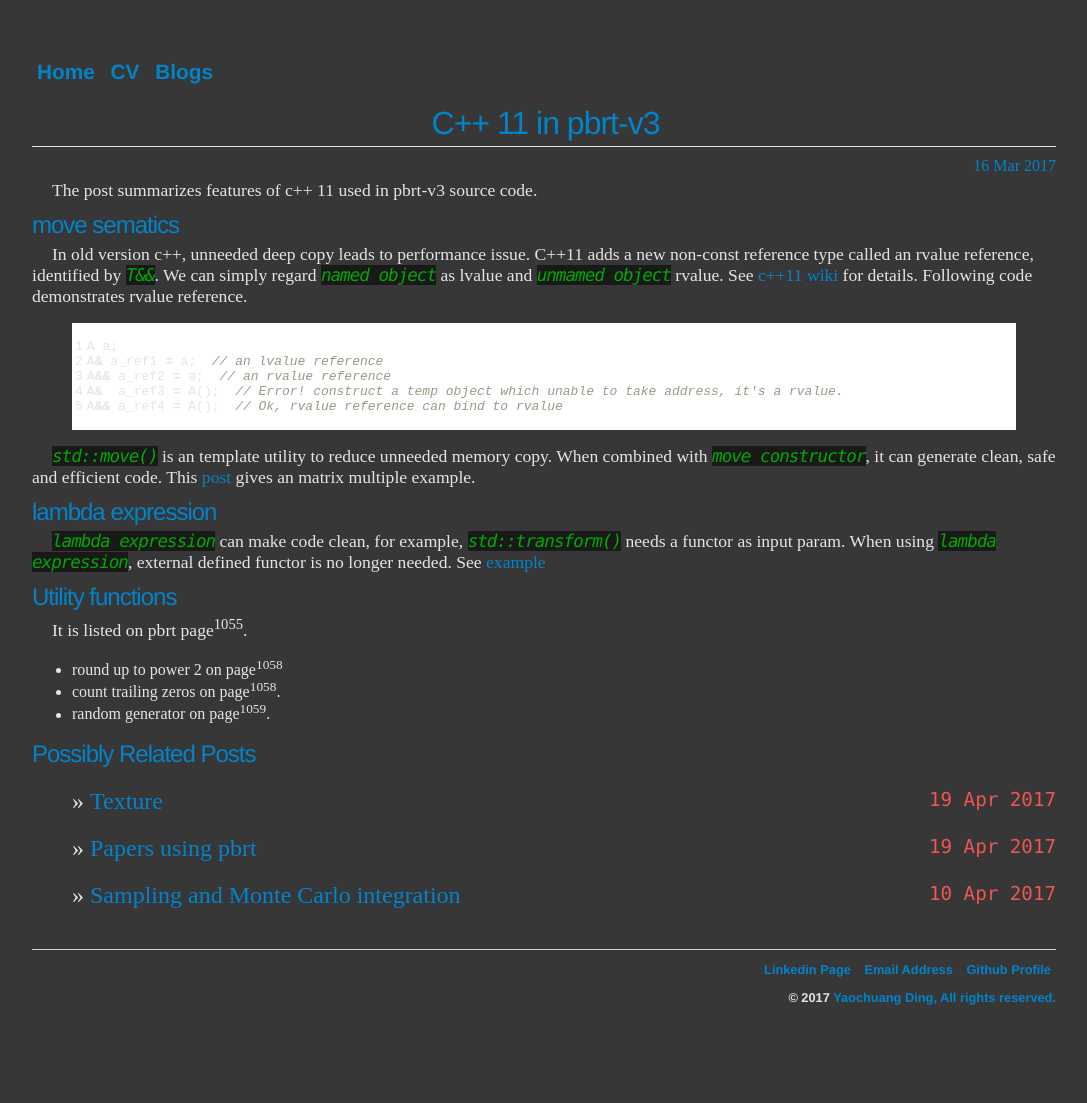
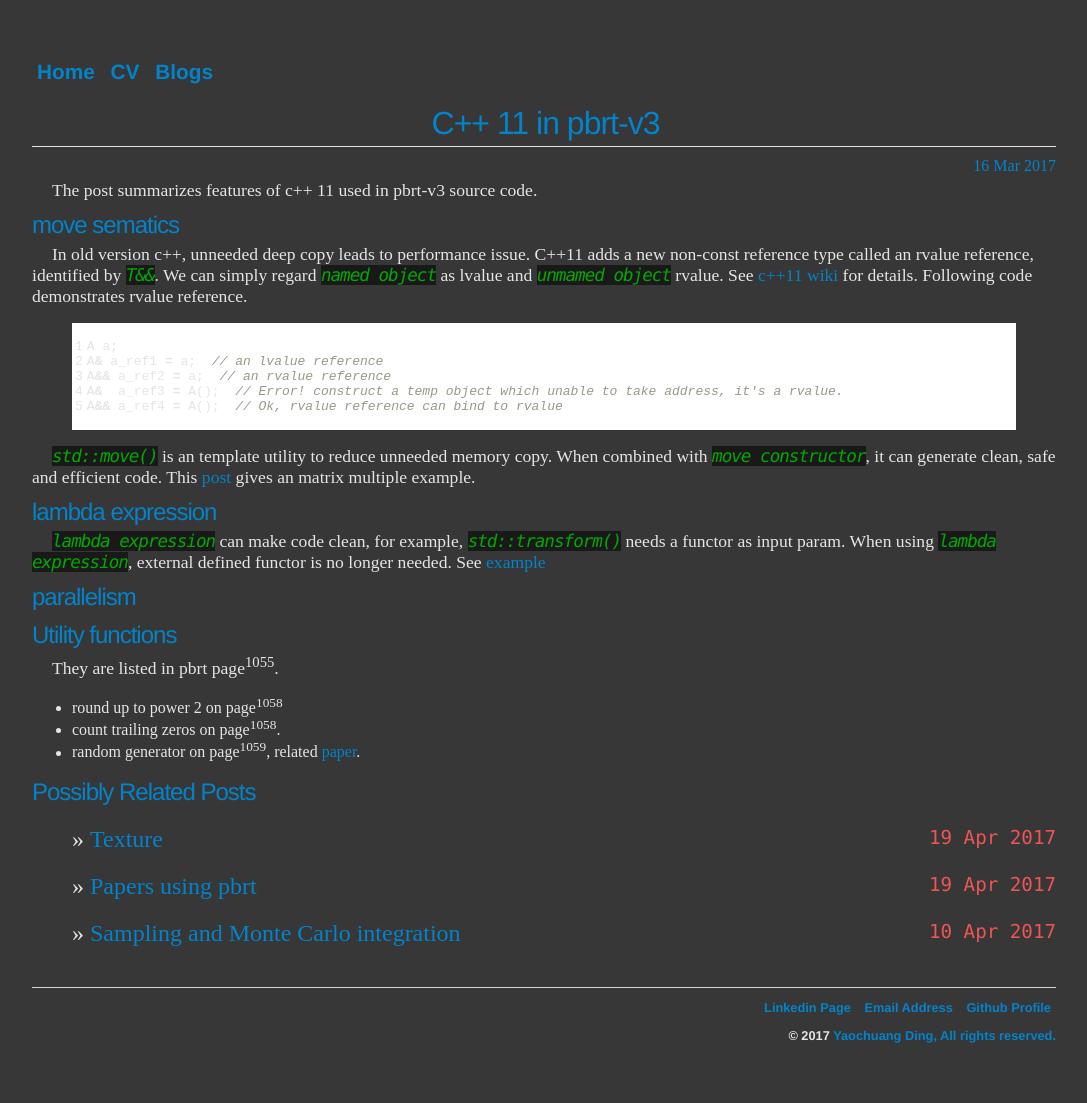
Before and after one commit to ychding11/ychding11.github.io, a Jekyll site: the page built from _posts/2017-03-16-c++11-pbrt-v3.md, in a window 1280 px wide. Shown: the whole page, without its empty margins (96-1183 px from the left). Built offline with Jekyll 4.4.1, drawn with Linux system fonts in a browser that asks for light colours; before the commit the page ends 1065 px from its top, so only the background shows below that.

Commit message:
add something in c++ 11.

```diff
--- a/_posts/2017-03-16-c++11-pbrt-v3.md
+++ b/_posts/2017-03-16-c++11-pbrt-v3.md
@@ -26,8 +26,8 @@ A&& a_ref4 = A();  // Ok, rvalue reference can bind to rvalue
 {% endhighlight %}
 
 *std::move()* is an template utility to reduce unneeded memory copy. When combined with *move constructor*,
- it can generate clean, safe and efficient code. This [post](http://clean-cpp.org/std_move-it/) gives an
- matrix multiple example.
+it can generate clean, safe and efficient code. This [post](http://clean-cpp.org/std_move-it/) gives an
+matrix multiple example.
 
 
 ## lambda expression
@@ -37,10 +37,12 @@ When using *lambda expression*, external defined functor is no longer needed.
 See [example](http://stackoverflow.com/questions/7627098/what-is-a-lambda-expression-in-c11)
 
 
+## parallelism
+
 ## Utility functions
 
-It is listed on pbrt page<sup>1055</sup>.
+They are listed in pbrt page<sup>1055</sup>.
 
 - round up to power 2 on page<sup>1058</sup>
 - count trailing zeros on page<sup>1058</sup>.
-- random generator on page<sup>1059</sup>.
+- random generator on page<sup>1059</sup>, related [paper](https://www.cs.hmc.edu/~oneill/papers/).
```
